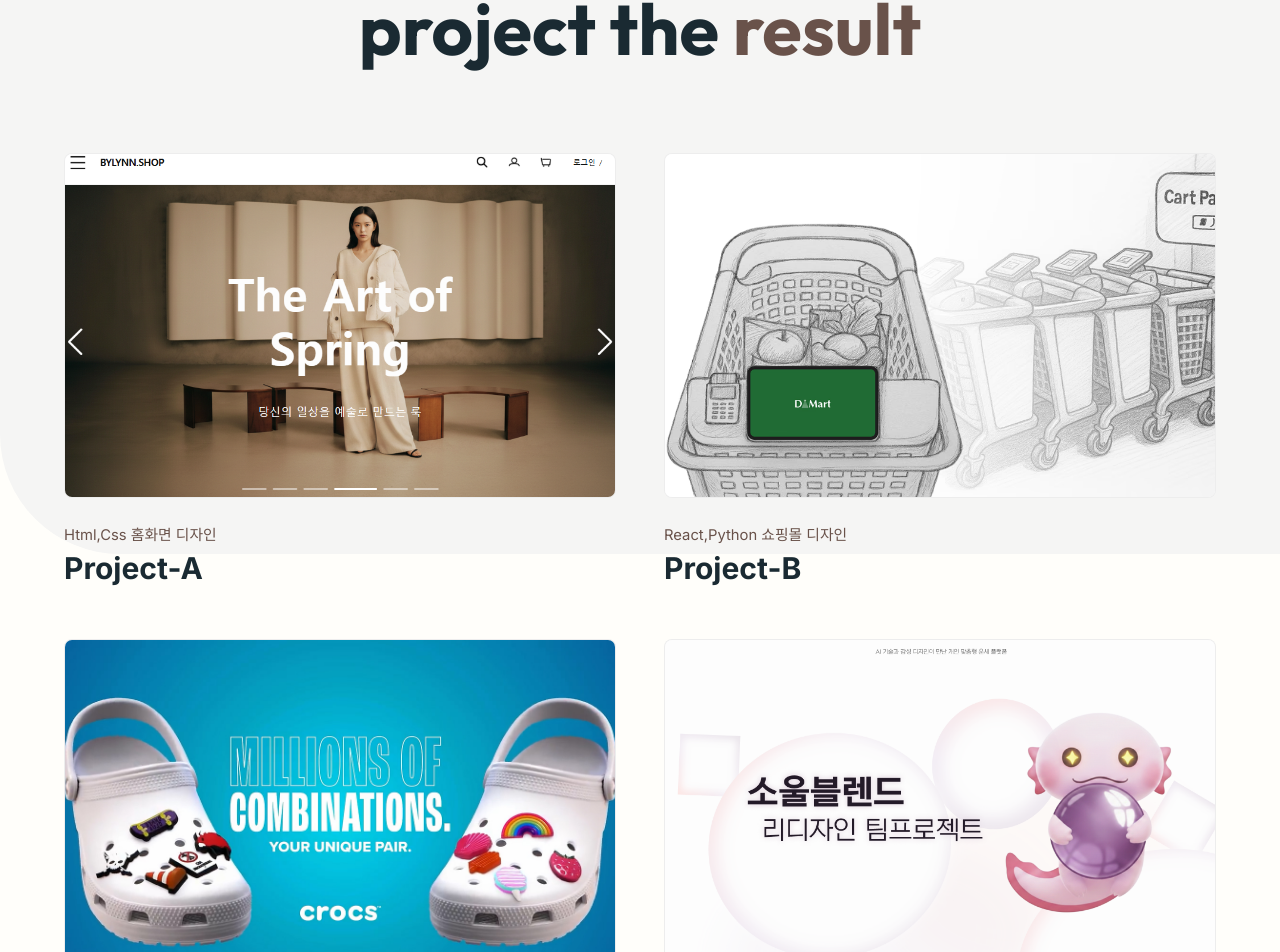
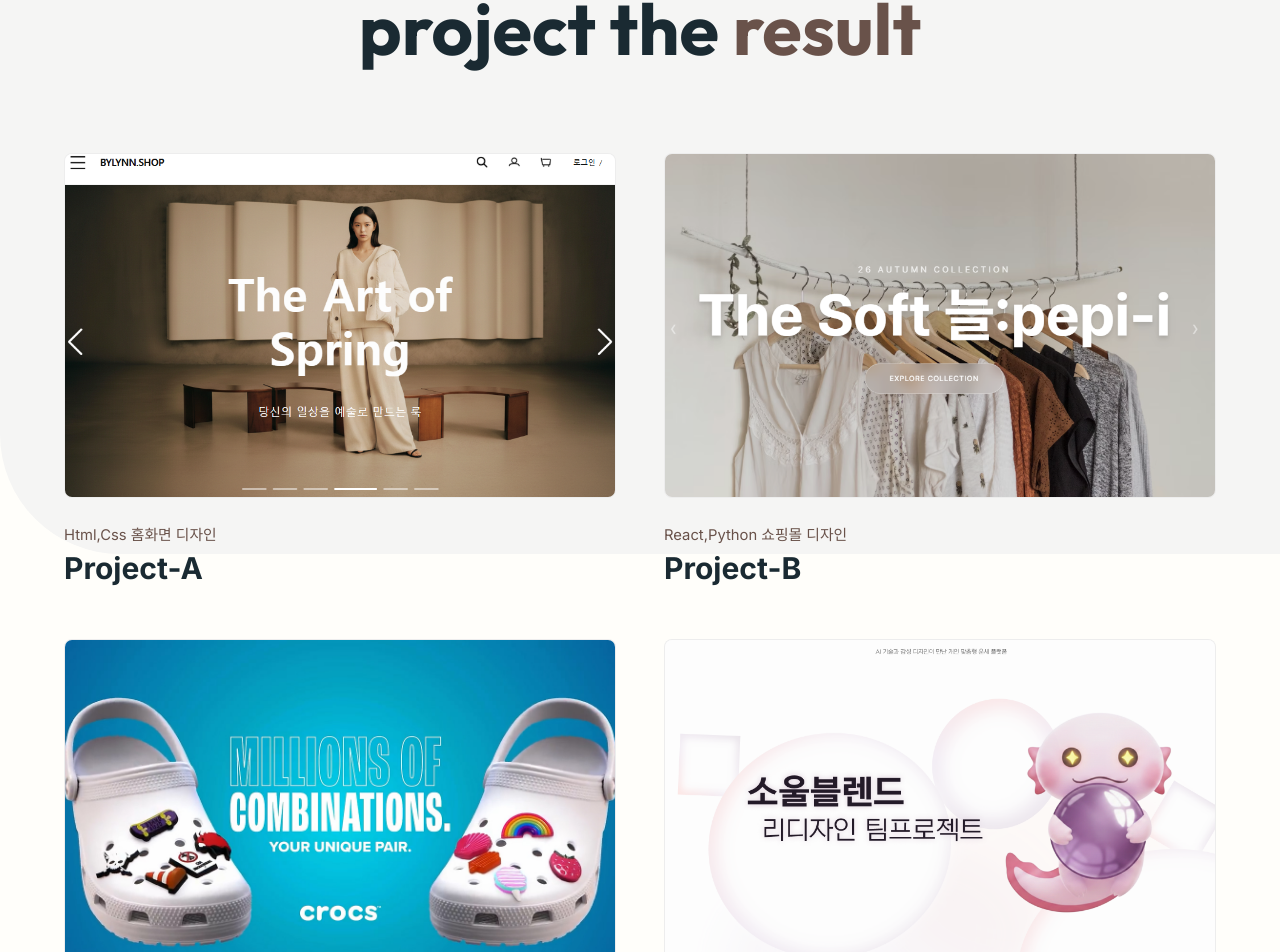
Before and after one commit to jjanga110279-del/my-portfolio, a React (Vite) app: page / in a window 1280 px wide. Shown: the part 1611-2563 px from the top of the page. Built offline with nearby package versions, Linux system fonts and the light colour scheme; a web font is replaced by a local one.

Commit message:
feat: update Project-B image to project-b.png

```diff
--- a/src/App.jsx
+++ b/src/App.jsx
@@ -1,7 +1,7 @@
 import React from "react";
 import "./index.css";
 
-import { avatar, projectA, projectDmart, projectC, projectD, life1, life2, life3, life4, life5, life6, life7, life8, card, card1, card2, card3, card4, card5, card6, card7 } from "./assets/images";
+import { avatar, projectA, projectB, projectDmart, projectC, projectD, life1, life2, life3, life4, life5, life6, life7, life8, card, card1, card2, card3, card4, card5, card6, card7 } from "./assets/images";
 
 function App() {
   const [scrolled, setScrolled] = React.useState(false);
@@ -151,7 +151,7 @@
 
             <a href="https://pepi-a.vercel.app/" target="_blank" rel="noopener noreferrer" className="project-card">
               <div className="project-image">
-                <img src={projectDmart} alt="DMart" />
+                <img src={projectB} alt="Project-B" />
               </div>
               <div className="project-info">
                 <span className="project-category">React,Python 쇼핑몰 디자인</span>
--- a/src/assets/images/index.js
+++ b/src/assets/images/index.js
@@ -1,5 +1,6 @@
 import avatar from './avatar.jpg';
 import projectA from './project-a.png';
+import projectB from './project-b.png';
 import projectDmart from './project-dmart.png';
 import projectC from './project-c.jpg';
 import projectD from './project-d.png';
@@ -23,6 +24,7 @@
 export {
   avatar,
   projectA,
+  projectB,
   projectDmart,
   projectC,
   projectD,
```
Also changed, not shown: src/assets/images/project-b.png (added).
